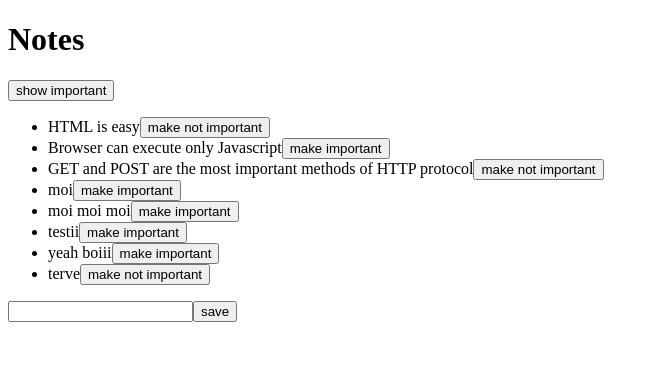
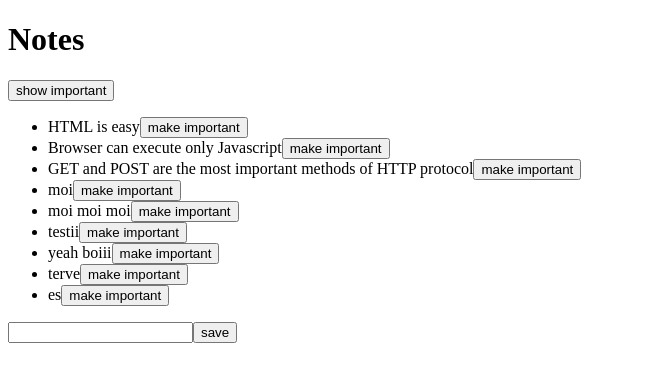
Before and after one commit to topinii/fullstackopen2021, a React (Create React App) app in the folder osa2/lomakkeen_kasittely/: page / in a window 1280 px wide. Shown: the top 382 px of the page, without its empty margins (0-659 px from the left). Built offline with nearby package versions, Linux system fonts and the light colour scheme; data requests are answered from the project's data file.

Commit message:
lomakkeenkasittely refaktorointia

```diff
--- a/osa2/lomakkeen_kasittely/db.json
+++ b/osa2/lomakkeen_kasittely/db.json
@@ -4,7 +4,7 @@
       "id": 1,
       "content": "HTML is easy",
       "date": "2020-01-10T17:30:31.098Z",
-      "important": true
+      "important": false
     },
     {
       "id": 2,
@@ -16,7 +16,7 @@
       "id": 3,
       "content": "GET and POST are the most important methods of HTTP protocol",
       "date": "2020-01-10T19:20:14.298Z",
-      "important": true
+      "important": false
     },
     {
       "content": "moi",
@@ -45,8 +45,14 @@
     {
       "content": "terve",
       "date": "2021-03-23T09:49:21.992Z",
-      "important": true,
+      "important": false,
       "id": 8
+    },
+    {
+      "content": "es",
+      "date": "2021-03-26T09:11:23.283Z",
+      "important": false,
+      "id": 9
     }
   ]
 }
--- a/osa2/lomakkeen_kasittely/src/App.js
+++ b/osa2/lomakkeen_kasittely/src/App.js
@@ -18,7 +18,13 @@ const App = (props) => {
   useEffect(hook, []);
 
   const toggleImportanceOf = (id) => {
-    console.log(`importance of ${id} needs to be toggled`);
+    const url = `http://localhost:3001/notes/${id}`;
+    const note = notes.find((n) => n.id === id);
+    const changedNote = { ...note, important: !note.important };
+
+    axios.put(url, changedNote).then((response) => {
+      setNotes(notes.map((note) => (note.id !== id ? note : response.data)));
+    });
   };
 
   const addNote = (event) => {
```
